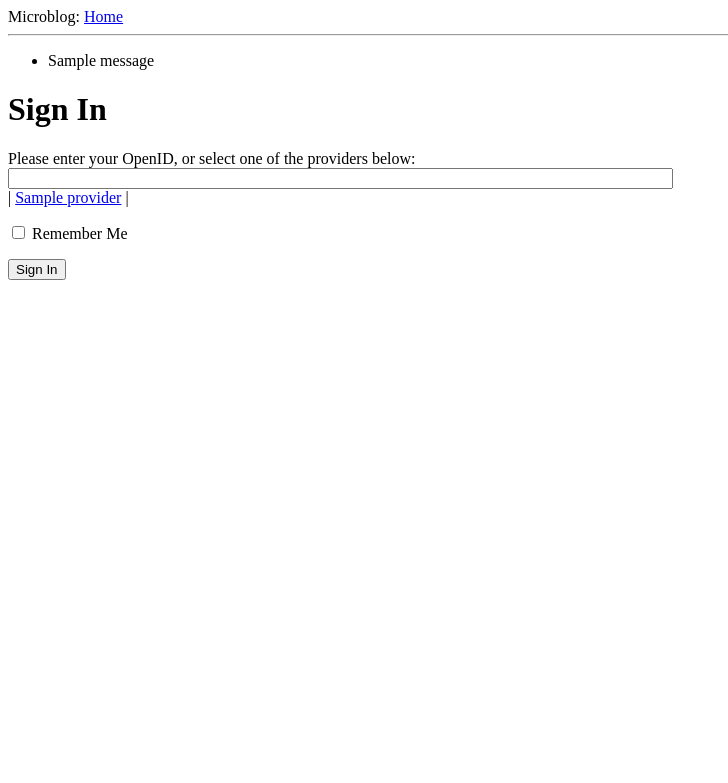
After one commit to tstapler/blackboard-binder, a Python web app: template templates/login.html in a window 1280 px wide. The commit adds this page. Shown: the top 783 px of the page, without its empty margins (0-728 px from the left). Run offline with Jinja, Linux system fonts and the light colour scheme; the template is opened without the code that fills it: most values are stand-ins (such as "Sample title", 1, 10 or a date in 2020); one stand-in notice (Sample message) is shown; form fields are guessed from the names that the template uses.

Commit message:
cleaned up

```diff
--- /dev/null
+++ b/templates/base.html
@@ -0,0 +1,23 @@
+<html>
+  <head>
+    {% if title %}
+    <title>{{ title }} - microblog</title>
+    {% else %}
+    <title>microblog</title>
+    {% endif %}
+  </head>
+  <body>
+    <div>Microblog: <a href="/index">Home</a></div>
+    <hr>
+    {% with messages = get_flashed_messages() %}
+      {% if messages %}
+        <ul>
+        {% for message in messages %}
+            <li>{{ message }} </li>
+        {% endfor %}
+        </ul>
+      {% endif %}
+    {% endwith %}
+    {% block content %}{% endblock %}
+  </body>
+</html>
--- a/templates/index.html
+++ b/templates/index.html
@@ -18,3 +18,8 @@
 	</form>
 </body>
 </html>
+
+
+@app.route('/', methods =['POST', 'GET'])
+def home(name=None):
+	return render_template('index.html', name=name)
--- /dev/null
+++ b/templates/login.html
@@ -0,0 +1,34 @@
+<!-- extend base layout -->
+{% extends "base.html" %}
+
+{% block content %}
+<script type="text/javascript">
+function set_openid(openid, pr)
+{
+    u = openid.search('<username>')
+    if (u != -1) {
+        // openid requires username
+        user = prompt('Enter your ' + pr + ' username:')
+        openid = openid.substr(0, u) + user
+    }
+    form = document.forms['login'];
+    form.elements['openid'].value = openid
+}
+</script>
+<h1>Sign In</h1>
+<form action="" method="post" name="login">
+    {{ form.hidden_tag() }}
+    <p>
+        Please enter your OpenID, or select one of the providers below:<br>
+        {{ form.openid(size=80) }}
+        {% for error in form.openid.errors %}
+          <span style="color: red;">[{{error}}]</span>
+        {% endfor %}<br>
+        |{% for pr in providers %}
+          <a href="javascript:set_openid('{{ pr.url }}', '{{ pr.name }}');">{{ pr.name }}</a> |
+        {% endfor %}
+    </p>
+    <p>{{ form.remember_me }} Remember Me</p>
+    <p><input type="submit" value="Sign In"></p>
+</form>
+{% endblock %}
```
Also changed, not shown: 1 other file.
